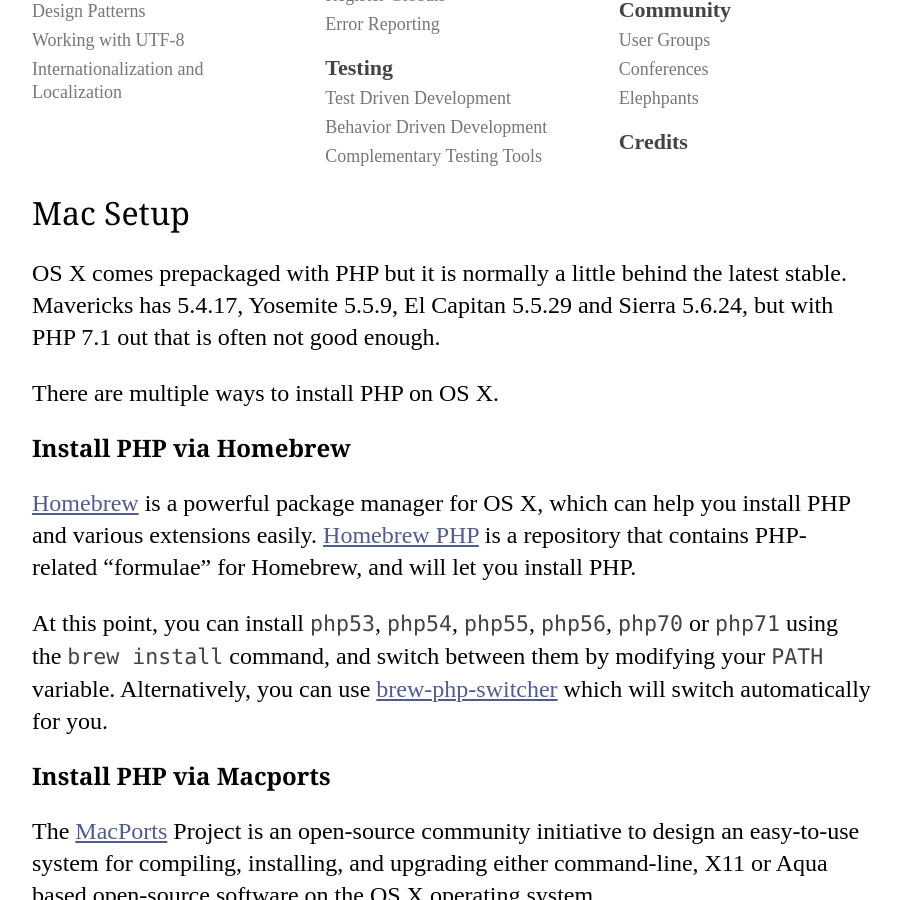
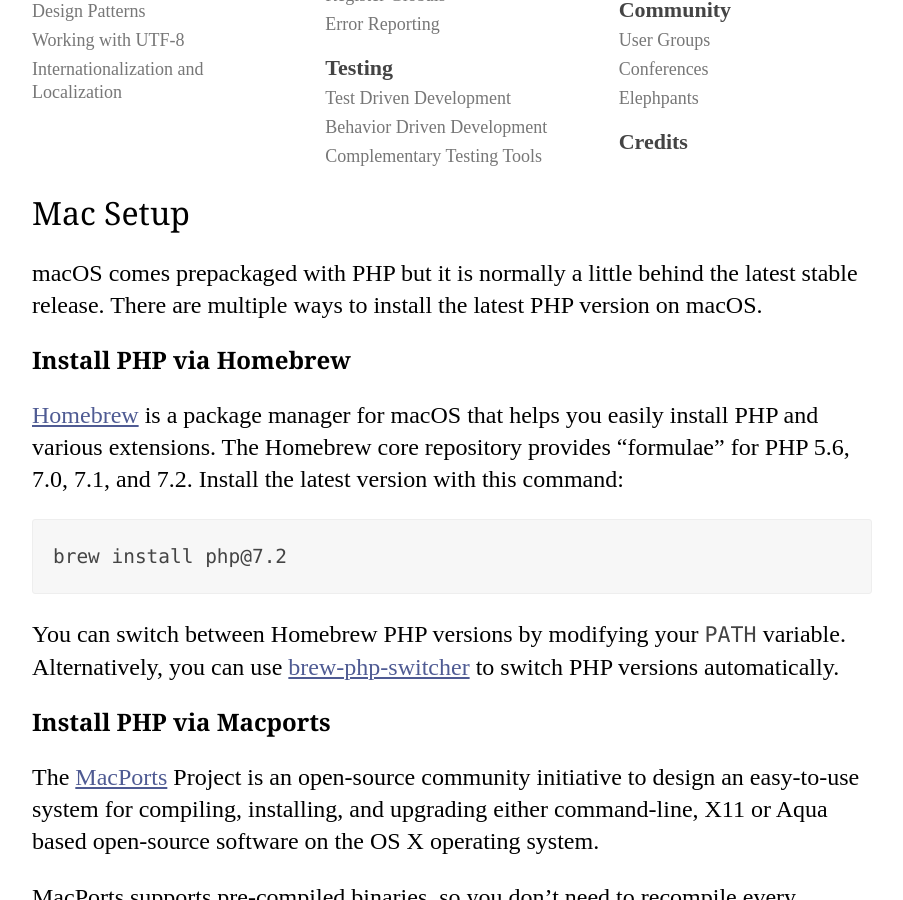
Before and after one commit to codeguy/php-the-right-way, a Jekyll site: the page built from _posts/01-04-01-Mac-Setup.md, in a window 1280 px wide and 900 px high, scrolled down 1034 px. Shown: the whole window, without its empty margins (188-1091 px from the left). Built offline with Jekyll 4.4.1, drawn with Linux system fonts in a browser that asks for light colours; our own code applies the rules of GitHub Pages for plain Markdown files.

Commit message:
Update macOS Homebrew notes

````diff
--- a/_posts/01-04-01-Mac-Setup.md
+++ b/_posts/01-04-01-Mac-Setup.md
@@ -5,18 +5,17 @@ anchor:  mac_setup
 
 ## Mac Setup {#mac_setup_title}
 
-OS X comes prepackaged with PHP but it is normally a little behind the latest stable. Mavericks has 5.4.17,
-Yosemite 5.5.9, El Capitan 5.5.29 and Sierra 5.6.24, but with PHP 7.1 out that is often not good enough.
-
-There are multiple ways to install PHP on OS X.
+macOS comes prepackaged with PHP but it is normally a little behind the latest stable release. There are multiple ways to install the latest PHP version on macOS.
 
 ### Install PHP via Homebrew
 
-[Homebrew] is a powerful package manager for OS X, which can help you install PHP and various extensions easily.
-[Homebrew PHP] is a repository that contains PHP-related "formulae" for Homebrew, and will let you install PHP.
+[Homebrew] is a package manager for macOS that helps you easily install PHP and various extensions. The Homebrew core repository provides "formulae" for PHP 5.6, 7.0, 7.1, and 7.2. Install the latest version with this command:
 
-At this point, you can install `php53`, `php54`, `php55`, `php56`, `php70` or `php71` using the `brew install` command, and switch
-between them by modifying your `PATH` variable. Alternatively, you can use [brew-php-switcher][brew-php-switcher] which will switch automatically for you.
+```
+brew install php@7.2
+```
+
+You can switch between Homebrew PHP versions by modifying your `PATH` variable. Alternatively, you can use [brew-php-switcher][brew-php-switcher] to switch PHP versions automatically.
 
 ### Install PHP via Macports
 
@@ -60,15 +59,14 @@ The solutions listed above mainly handle PHP itself, and do not supply things li
 "All-in-one" solutions such as [MAMP][mamp-downloads] and [XAMPP][xampp] will install these other bits of software for
 you and tie them all together, but ease of setup comes with a trade-off of flexibility.
 
-
-[Homebrew]: http://brew.sh/
+[Homebrew]: https://brew.sh/
 [Homebrew PHP]: https://github.com/Homebrew/homebrew-php#installation
 [MacPorts]: https://www.macports.org/install.php
 [phpbrew]: https://github.com/phpbrew/phpbrew
-[php-osx.liip.ch]: http://php-osx.liip.ch/
-[mac-compile]: http://php.net/install.macosx.compile
+[php-osx.liip.ch]: https://php-osx.liip.ch/
+[mac-compile]: https://secure.php.net/install.macosx.compile
 [xcode-gcc-substitution]: https://github.com/kennethreitz/osx-gcc-installer
 ["Command Line Tools for XCode"]: https://developer.apple.com/downloads
-[mamp-downloads]: http://www.mamp.info/en/downloads/
-[xampp]: http://www.apachefriends.org/en/xampp.html
+[mamp-downloads]: https://www.mamp.info/en/downloads/
+[xampp]: https://www.apachefriends.org/index.html
 [brew-php-switcher]: https://github.com/philcook/brew-php-switcher
````
Also changed, not shown: _posts/01-02-01-Use-the-Current-Stable-Version.md (+2 -3 lines).
